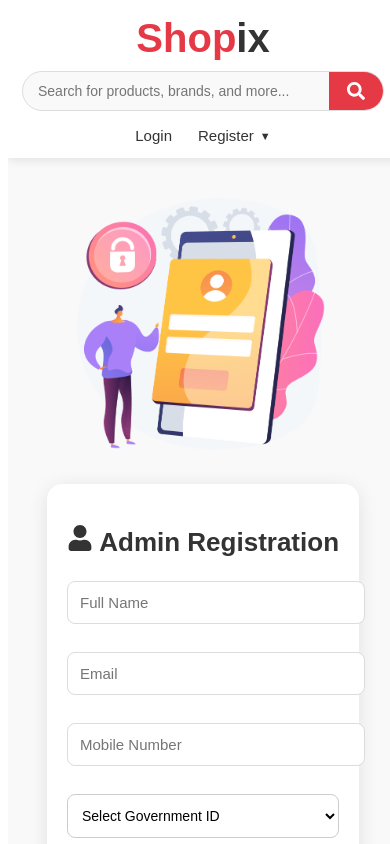
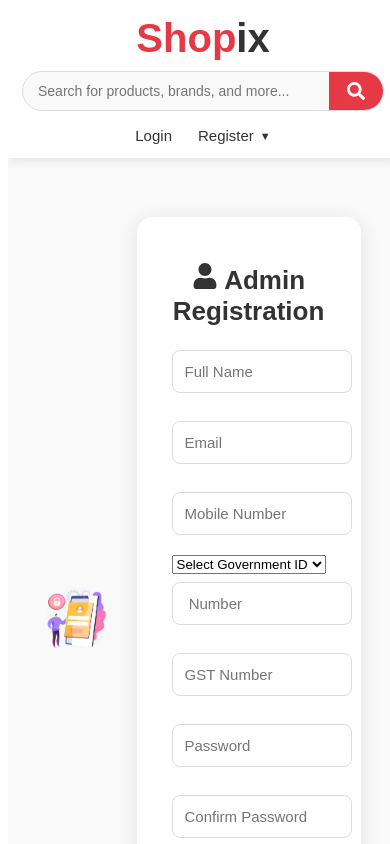
Before and after one commit to Rajen113/E-frontend, a React app: page /admin/register in a window 390 px wide. Shown: the top 844 px of the page. Built offline with nearby package versions, Linux system fonts and the light colour scheme; no server answers; the HTML template or start-up script is replaced by a standard one.

Commit message:
Features/admin page (#13)
* admin-features

* admin profile and edit prod,category

* no chnages

```diff
--- a/src/api/axiosConfig.js
+++ b/src/api/axiosConfig.js
@@ -1,6 +1,6 @@
 import axios from 'axios'
 
-const baseURL = import.meta.env.VITE_API_URL || 'http://192.168.29.249:8000/'
+const baseURL = import.meta.env.VITE_API_URL || 'http://localhost:8000'
 
 const axiosInstance = axios.create({
   baseURL,
--- a/src/components/pages/register/AdminRegister.css
+++ b/src/components/pages/register/AdminRegister.css
@@ -71,22 +71,10 @@
   margin-bottom: 15px;
   color: #333;
   text-align: center;
+
 }
+.register-form input{
 
-/* TWO-COLUMN FIELD BOX */
-.field-box {
-  display: flex;
-  justify-content: space-between;
-  gap: 25px;
-}
-
-.fields {
-  width: 100%;
-}
-
-/* INPUT FIELDS */
-.register-form input,
-.register-form select {
   width: 100%;
   padding: 12px 10px;
   margin: 8px 0;
@@ -168,56 +156,3 @@
 .login-text a:hover {
   text-decoration: underline;
 }
-
-/* PASSWORD WRAPPER */
-.password-wrapper {
-  position: relative;
-  width: 100%;
-}
-
-.password-wrapper input {
-  width: 100%;
-  padding-right: 40px;
-}
-
-.password-toggle {
-  position: absolute;
-  right: 12px;
-  top: 50%;
-  transform: translateY(-50%);
-  cursor: pointer;
-  font-size: 20px;
-  color: #666;
-}
-
-/* FILE INPUT */
-input[type="file"] {
-  padding: 8px;
-  background: #fff;
-}
-
-/* RESPONSIVE DESIGN */
-@media (max-width: 950px) {
-  .register-wrapper {
-    flex-direction: column;
-    text-align: center;
-  }
-
-  .register-left {
-    width: 65%;
-  }
-
-  .field-box {
-    flex-direction: column;
-  }
-}
-
-@media (max-width: 600px) {
-  .register-left {
-    width: 80%;
-  }
-
-  .register-form {
-    padding: 20px;
-  }
-}
--- a/src/components/pages/register/Register.jsx
+++ b/src/components/pages/register/Register.jsx
@@ -73,6 +73,8 @@
       setLoading(true);
       const res = await axiosInstance.post("/user/register", userData);
 
+      console.log(res.data)
+
       setSuccess(res.data.message || "Registration successful!");
       setError("");
 
@@ -90,7 +92,9 @@
   return (
     <div className="signup-page">
       <div className="img-signup">
-        <img src="SideImage.png" alt="Register Illustration" />
+        {/* <div className="left-img"> */}
+          <img src="SideImage.png" alt="Register Illustration" />
+        {/* </div> */}
       </div>
 
       <div className="signup-container">
```
